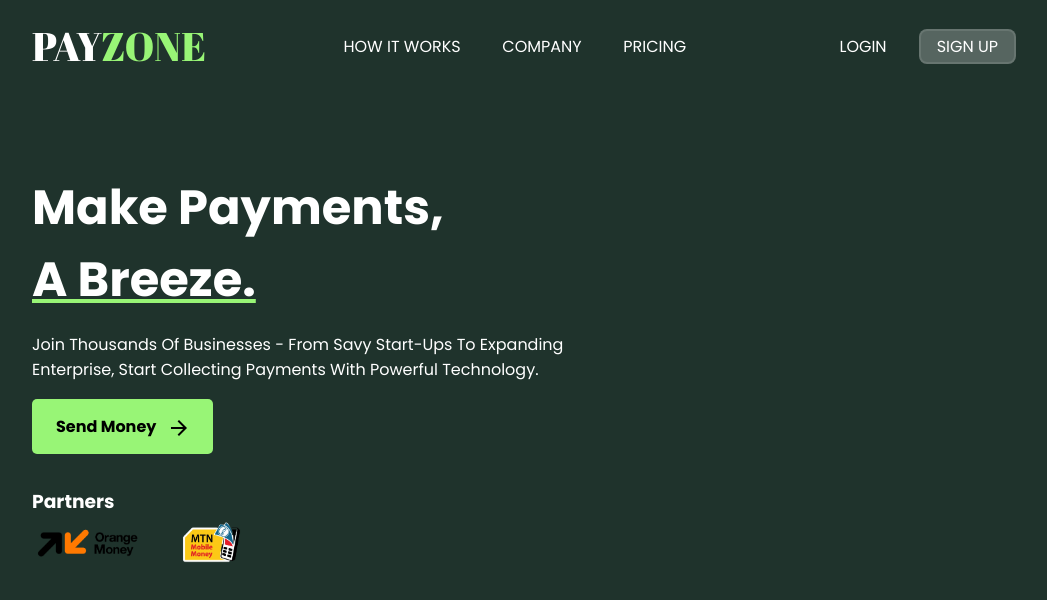
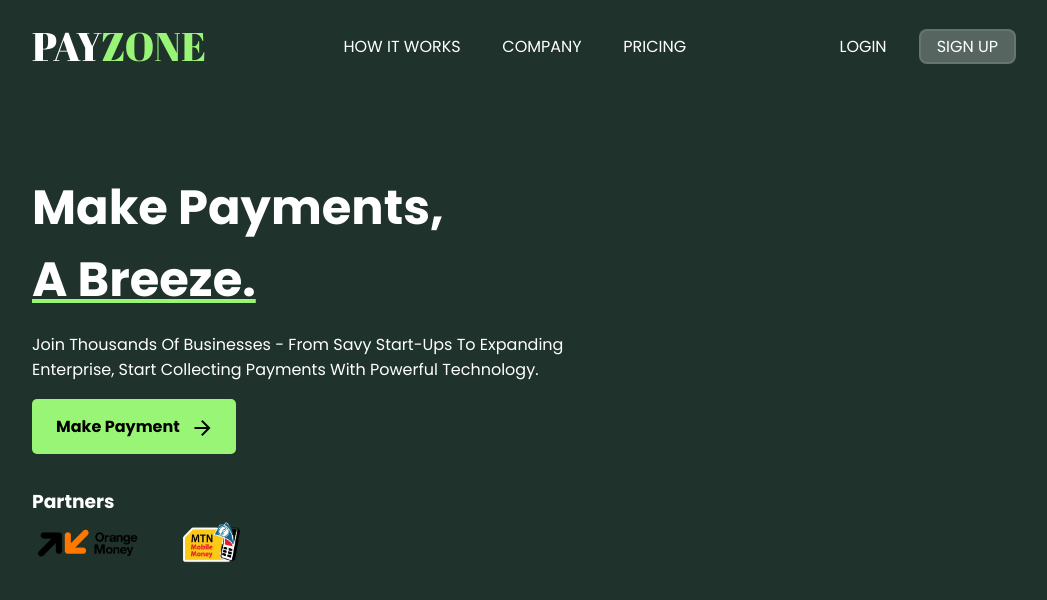
Before and after one commit to CKMolinga/PayZone, a React (Create React App) app: page / in a window 1280 px wide. Shown: the top 600 px of the page, without its empty margins (108-1155 px from the left). Built offline with nearby package versions, Linux system fonts and the light colour scheme.

Commit message:
make payment button

```diff
--- a/src/components/Home.js
+++ b/src/components/Home.js
@@ -49,7 +49,8 @@ const Home = () => {
           </div>
           <div className="get-started">
             <Link to="/make-payment" span-parent>
-              Send Money <span class="material-icons arrow">arrow_forward</span>
+              Make Payment{" "}
+              <span class="material-icons arrow">arrow_forward</span>
             </Link>
           </div>
           <div className="partners">
```
